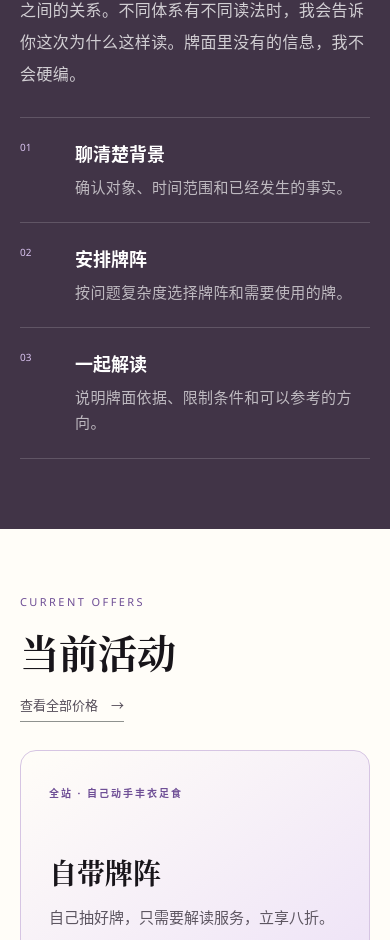
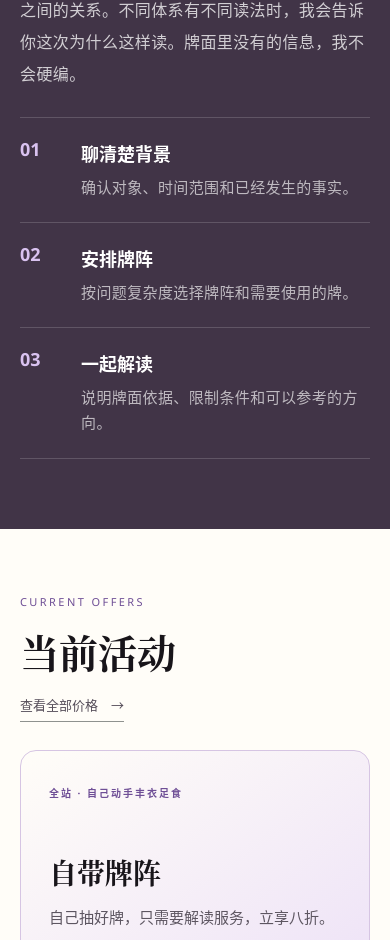
Before and after one commit to peibu245/bubu-tarot-site, a Next.js app: page / in a window 390 px wide. Shown: the part 2777-3717 px from the top of the page. Built offline with nearby package versions, Linux system fonts and the light colour scheme.

Commit message:
Add independent editor scrolling and responsive step numbers

```diff
--- a/app/admin.css
+++ b/app/admin.css
@@ -162,19 +162,20 @@
 @media(max-width:680px) { .studio-title { padding:24px 20px 0; }.copy-studio-section>.manager-hint { margin:12px 20px 20px; }.copy-studio-main { padding:22px 18px 28px; }.copy-studio-head,.rich-block-intro { flex-direction:column; }.copy-mode-tabs { width:100%; }.copy-mode-tabs button { flex:1; }.copy-page-tabs { padding:9px; }.copy-page-tabs button { min-width:112px; padding:10px; } }
 
 /* V7 — live editor, version history, modular page builder */
-.studio-live-layout { display:grid; grid-template-columns:minmax(0,1.04fr) minmax(360px,.96fr); gap:18px; align-items:start; }
-.studio-edit-pane { min-width:0; }
-.studio-preview-pane { position:sticky; top:18px; min-width:0; max-height:calc(100dvh - 36px); display:flex; flex-direction:column; }
+.studio-live-layout { height:clamp(560px,calc(100dvh - 190px),780px); display:grid; grid-template-columns:minmax(0,1.04fr) minmax(360px,.96fr); gap:18px; align-items:stretch; overflow:hidden; }
+.studio-edit-pane { min-width:0; height:100%; padding-right:8px; overflow-y:auto; overscroll-behavior:contain; scrollbar-gutter:stable; }
+.studio-edit-pane .copy-search-row { position:sticky; z-index:5; top:0; padding:2px 0 12px; background:#fffdfa; }
+.studio-preview-pane { position:relative; top:auto; min-width:0; height:100%; max-height:none; display:flex; flex-direction:column; overflow:hidden; }
 .studio-preview-toolbar { min-height:46px; padding:0 12px; display:flex; align-items:center; justify-content:space-between; gap:12px; border:1px solid #d8d0dc; border-bottom:0; border-radius:12px 12px 0 0; background:#302c32; color:white; }
 .studio-preview-toolbar>div { display:flex; align-items:center; gap:9px; }.studio-preview-toolbar b { font-size:11px; }.studio-preview-toolbar span { color:#b8dfc7; font-size:9px; }.studio-preview-toolbar button { padding:6px 9px; border:1px solid rgba(255,255,255,.2); border-radius:6px; background:transparent; color:white; font-size:9px; cursor:pointer; }.studio-preview-actions { flex-wrap:wrap; justify-content:flex-end; gap:5px!important; }
-.studio-device-frame { height:min(670px,calc(100dvh - 128px)); min-height:420px; overflow:auto; overscroll-behavior:contain; border:1px solid #d8d0dc; background:white; box-shadow:0 14px 36px rgba(46,41,48,.08); }.studio-device-frame iframe { width:100%; height:100%; display:block; border:0; background:white; }
+.studio-device-frame { min-height:0; flex:1; overflow:auto; overscroll-behavior:contain; border:1px solid #d8d0dc; background:white; box-shadow:0 14px 36px rgba(46,41,48,.08); }.studio-device-frame iframe { width:100%; height:100%; display:block; border:0; background:white; }
 .studio-preview-pane>p { margin:9px 3px 0; color:#8a818d; font-size:10px; line-height:1.65; }
 .module-add-menu { display:flex; gap:7px; align-items:center; }.module-add-menu select { min-width:130px; }
 .module-editor-cards { grid-template-columns:1fr; }.rich-block-card { transition:opacity .15s,transform .15s,box-shadow .15s; }.rich-block-card.is-dragging { opacity:.55; transform:scale(.99); box-shadow:0 14px 35px rgba(46,41,48,.1); }
 .module-card-top>div { display:flex; align-items:center; gap:8px; }.module-card-top>div:last-child { gap:4px; }.module-card-top button:disabled { opacity:.25; cursor:not-allowed; }.drag-handle { color:#6f537f; font-size:20px; line-height:1; cursor:grab; user-select:none; }.drag-handle:active { cursor:grabbing; }
 .faq-editor-list { margin-top:18px; padding-top:18px; border-top:1px dashed #d8d0dc; display:grid; gap:12px; }.faq-editor-row { padding:14px; border:1px solid #ddd5df; border-radius:9px; background:white; display:grid; grid-template-columns:1fr 1.25fr auto; gap:10px; align-items:end; }.faq-editor-row>button { min-height:38px; border:0; background:transparent; color:#8b5368; font-size:9px; cursor:pointer; }
 .history-message { padding:11px 13px; border-radius:8px; background:#edf7f0; color:#356649; font-size:11px; }.history-message.is-error { background:#f8ecef; color:#8b5368; }.history-list { display:grid; gap:8px; }.history-list article { padding:13px 15px; display:flex; align-items:center; justify-content:space-between; gap:16px; border:1px solid #dfd8e2; border-radius:9px; background:#fbfaf8; }.history-list article>div { display:grid; grid-template-columns:110px minmax(160px,1fr) minmax(120px,1fr); gap:12px; align-items:center; }.history-list b { font-size:11px; }.history-list time,.history-list small { color:#7e7581; font-size:10px; }.history-list button { padding:8px 11px; border:1px solid #6f537f; border-radius:6px; background:white; color:#6f537f; font-size:10px; cursor:pointer; }.history-list button:hover { background:#6f537f; color:white; }
-@media(max-width:1180px) { .studio-live-layout { grid-template-columns:1fr; }.studio-preview-pane { position:relative; top:auto; }.studio-device-frame { height:620px; } }
+@media(max-width:1180px) { .studio-live-layout { height:auto; grid-template-columns:1fr; overflow:visible; }.studio-edit-pane { height:auto; max-height:none; padding-right:0; overflow:visible; }.studio-edit-pane .copy-search-row { position:relative; padding:0; }.studio-preview-pane { height:auto; }.studio-device-frame { height:620px; min-height:620px; flex:none; } }
 @media(max-width:680px) { .studio-device-frame { height:520px; }.faq-editor-row { grid-template-columns:1fr; }.history-list article,.history-list article>div { display:grid; grid-template-columns:1fr; }.module-add-menu { width:100%; }.module-add-menu select,.module-add-menu button { flex:1; min-width:0; } }
 
 /* V8 — contact center editor */
--- a/app/public.css
+++ b/app/public.css
@@ -78,8 +78,8 @@ button,input,textarea,select { font:inherit; }
 .about-copy .micro-label { color:#9dd6ba; }
 .about-copy p:last-child { margin:26px 0 0; color:rgba(255,255,255,.62); font-size:13px; line-height:2; }
 .method-list { margin:0; padding:0; list-style:none; border-top:1px solid rgba(255,255,255,.16); }
-.method-list li { padding:22px 0; display:grid; grid-template-columns:42px 1fr; gap:13px; border-bottom:1px solid rgba(255,255,255,.16); }
-.method-list li>span { color:#9dd6ba; font:10px ui-serif,serif; }
+.method-list li { padding:22px 0; display:grid; grid-template-columns:clamp(48px,4vw,64px) 1fr; gap:13px; border-bottom:1px solid rgba(255,255,255,.16); }
+.method-list li>span { color:#9dd6ba; font:600 clamp(18px,1.45vw,24px)/1.1 ui-serif,serif; }
 .method-list b { font:600 16px ui-serif,"Songti SC",serif; }
 .method-list p { margin:6px 0 0; color:rgba(255,255,255,.42); font-size:10px; line-height:1.7; }
 
```
